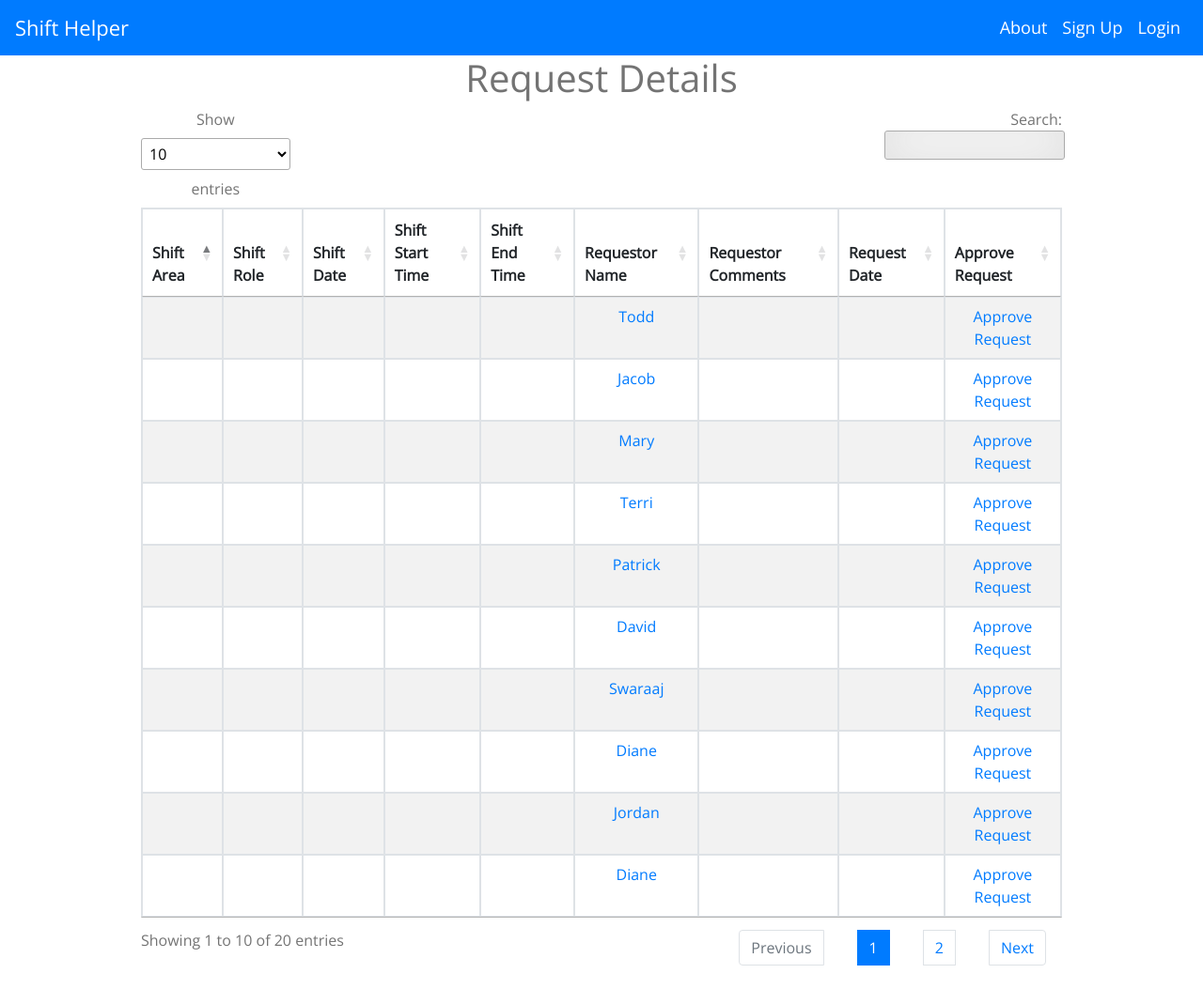
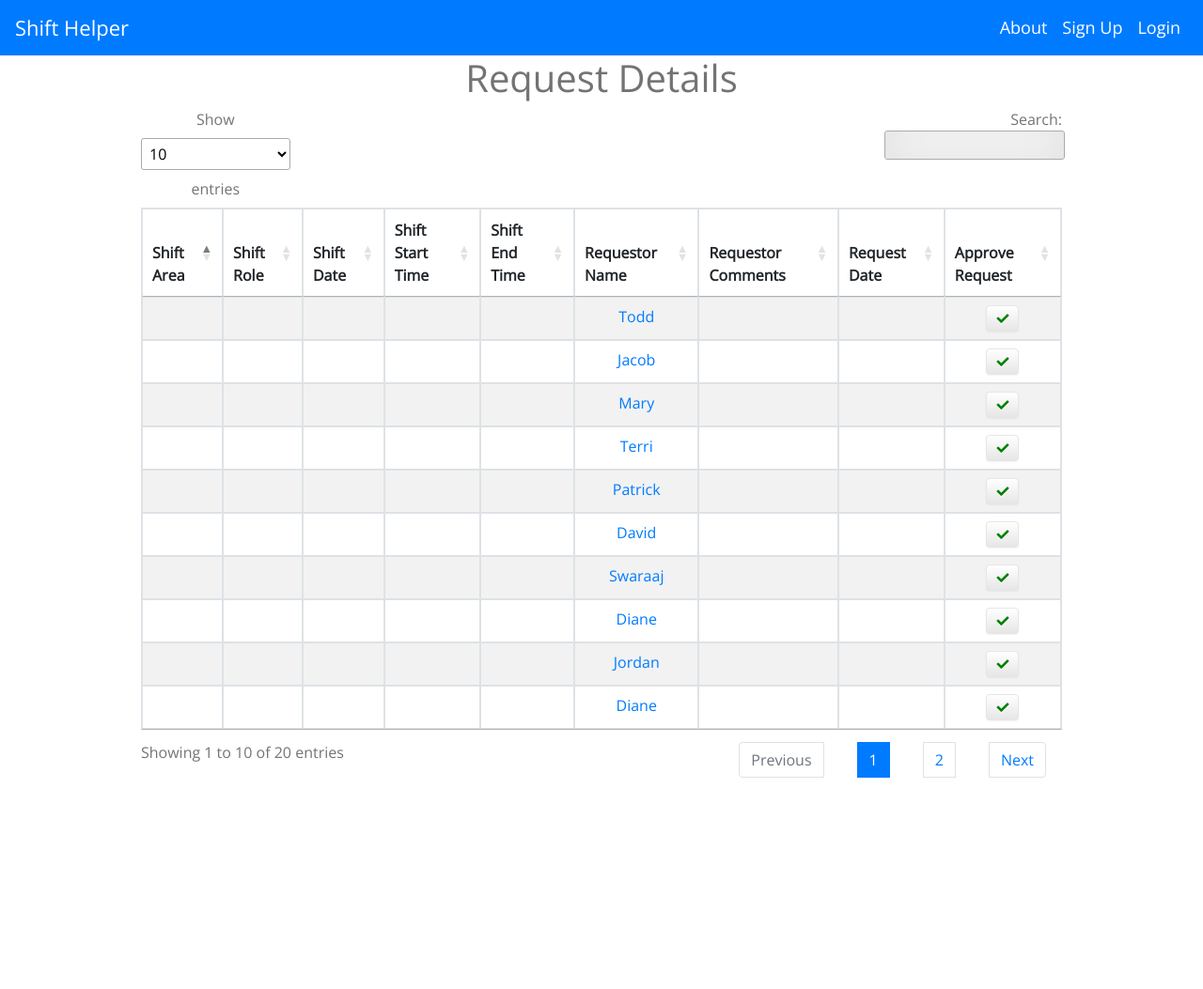
Before and after one commit to jakegoodman23/the-shift-helper-v2, a Flask app: template templates/request_details.html in a window 1280 px wide. Shown: the whole page at 94% size. After the commit the page ends 828 px from the top, so only its background shows below. Run offline with Flask 2, Linux system fonts and the light colour scheme; the template is opened without the code that fills it: values that come from a table or form of the project are taken from there, others are empty; data comes from the database, SQL or seed files in the repository; some libraries are stand-ins or nearby versions.

Commit message:
update icon formatting

```diff
--- a/templates/pending_shifts.html
+++ b/templates/pending_shifts.html
@@ -45,12 +45,12 @@
                       </a></td>
                       <td><a href="{{ url_for('edit_shift',id=row.shift_id) }}">
                           <button class="btn btn-lg" style="background-color:transparent;">
-                              <i class="fa fa-edit"></i>
+                              <i class="fa fa-edit" style="color: orange"></i>
                           </button>
                       </a></td>
                       <td><a href="{{ url_for('remove_shift',id=row.shift_id) }}">
                           <button class="btn btn-lg" style="background-color:transparent;">
-                              <i class="fa fa-trash" aria-hidden="true"></i>
+                              <i class="fa fa-trash" style="color: red;" aria-hidden="true"></i>
                           </button>
                       </a></td>
 
--- a/templates/request_details.html
+++ b/templates/request_details.html
@@ -35,7 +35,11 @@
                       <td><a href="mailto:{{ row.requested_by_email }}">{{ row.requested_by_name }}</a></td>
                       <td>{{ row.requestor_comments }}</td>
                       <td>{{ row.request_date }}</td>
-                      <td><a href="{{ url_for('approve_request', id=row.transaction_id) }}">Approve Request</a></td>
+                      <td><a href="{{ url_for('approve_request',id=row.transaction_id) }}">
+                          <button class="btn btn-lg">
+                              <i class="fa fa-check" style="color: green;"></i>
+                          </button>
+                      </a></td>
                   </tr>
               {% endfor %}
           </tbody>
```
Also changed, not shown: 1 other file.
